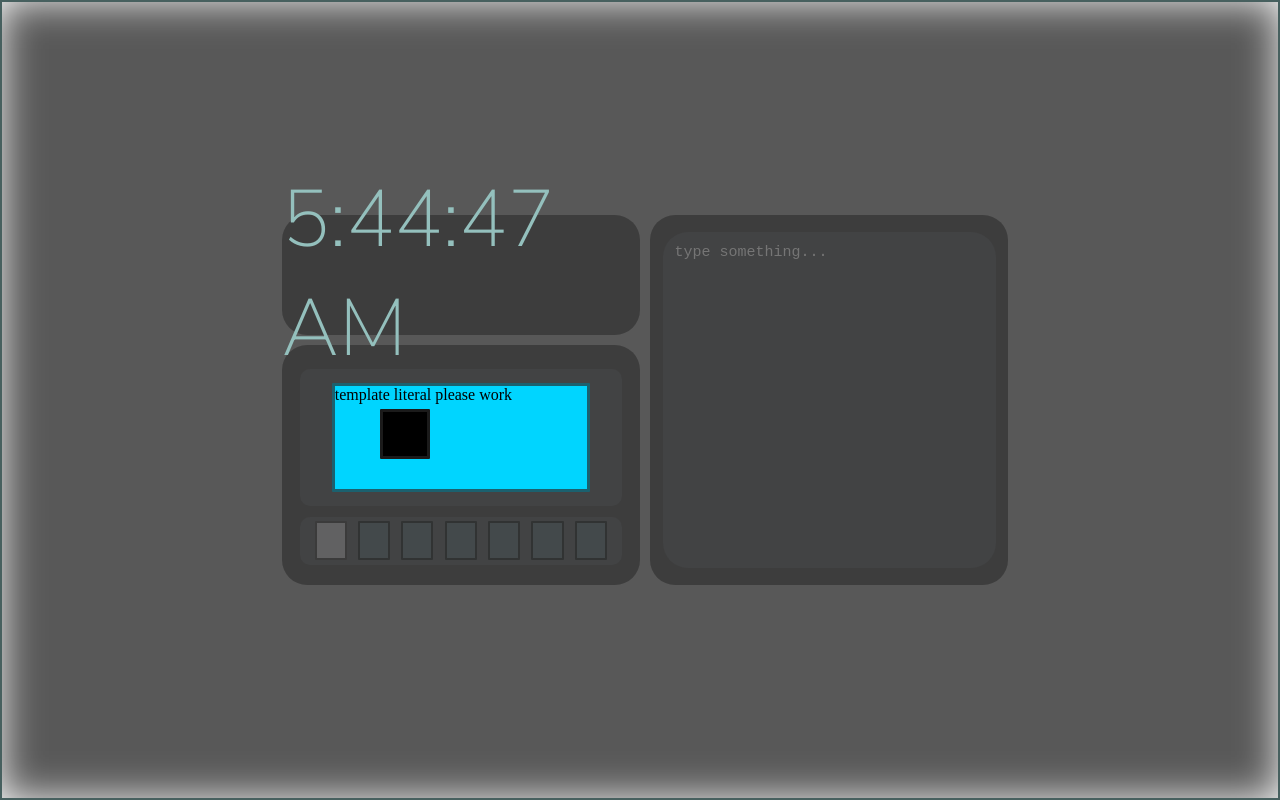
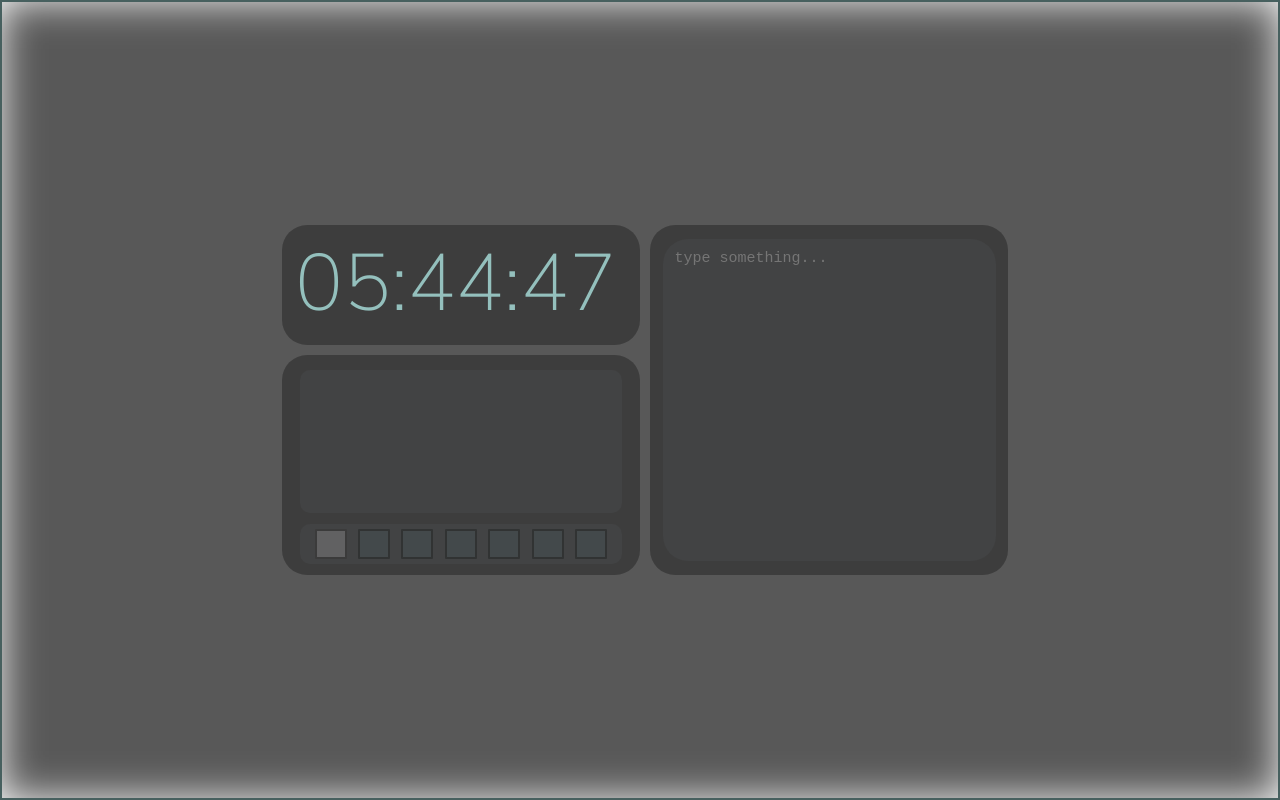
Before and after one commit to TotalUmbrella/home, a plain HTML site: page index.html in a window 1280 px wide. Drawn offline with Linux system fonts and the light colour scheme; a web font is replaced by a local one.

Commit message:
Ui sizing changes
so that it looks better on my laptop

```diff
--- a/script.js
+++ b/script.js
@@ -4,18 +4,41 @@ currentState = "m1";
 //RUN ON START
 currentState = "m1";
 document.getElementById("m1").style.backgroundColor = "rgba(170, 170, 170, 0.3)";
-document.getElementById("content").innerHTML = `
-    <div class="test2" >
-        template literal
-        please work
-        <div class="test3">
-        </div>
-    </div>
-`
+//document.getElementById("content").innerHTML = `
+    //<div class="test2" >
+        //template literal
+        //please work
+        //<div class="test3">
+        //</div>
+    //</div>
+//`
 //RUN ON START END
 //set element with id "texta1" to the value of notes on start
 function main(){
-    time = new Date().toLocaleTimeString()
+    hours = new Date().getHours();
+    if (hours.toString().length == 1){
+        hours1 = "0" + hours;
+    }
+    else{
+        hours1 = hours;
+    };
+    minutes = new Date().getMinutes();
+    if (minutes.toString().length == 1){
+        minutes1 = "0" + minutes;
+    }
+    else{
+        minutes1 = minutes;
+    }
+    ;
+    seconds = new Date().getSeconds();
+    if (seconds.toString().length == 1){
+        seconds1 = "0" + seconds;
+    }
+    else {
+        seconds1 = seconds;
+    };
+
+    time = hours1 + ":" + minutes1 + ":" + seconds1;
     document.getElementById("clock").innerHTML = time;
 }
 function handleChange(){
--- a/style.css
+++ b/style.css
@@ -54,7 +54,7 @@
 }
 
 .backing1 {
-  height: 30svh;
+  height: 220px;
   width: 28svw;
   left: 20svw;
   top: 52svh;
@@ -69,7 +69,7 @@
 }
 
 .backing2 {
-  height: calc( 45svh + 10px );
+  height: calc( 15svh + 230px );
   width: 28svw;
   background-color: rgba(0, 0, 0, 0.306);
   display: flex;
@@ -84,7 +84,7 @@
   align-items: center;
   justify-content: center;
   border-radius: 25px;
-  height: 42svh;
+  height: 92%;
   width: 26svw;
 }
 
@@ -109,7 +109,7 @@
 }
 
 .menubar {
-    height: 20%;
+    height: 40px;
     width: 90%;
     background-color: rgba(119, 139, 143, 0.081);
     left: 30px;
@@ -125,7 +125,7 @@
 }
 
 .content {
-    height: 57%;
+    height: 65%;
     width: 90%;
     background-color: rgba(119, 139, 143, 0.081);
     margin-top: 3%;
@@ -138,8 +138,8 @@
 }
 
 .testa {
-    height: 83%;
-    width: 11%;
+    height: 30px;
+    width: 32px;
     background-color: rgba(72, 92, 96, 0.261);
     border-style: solid;
     border-radius: 1px;
```
